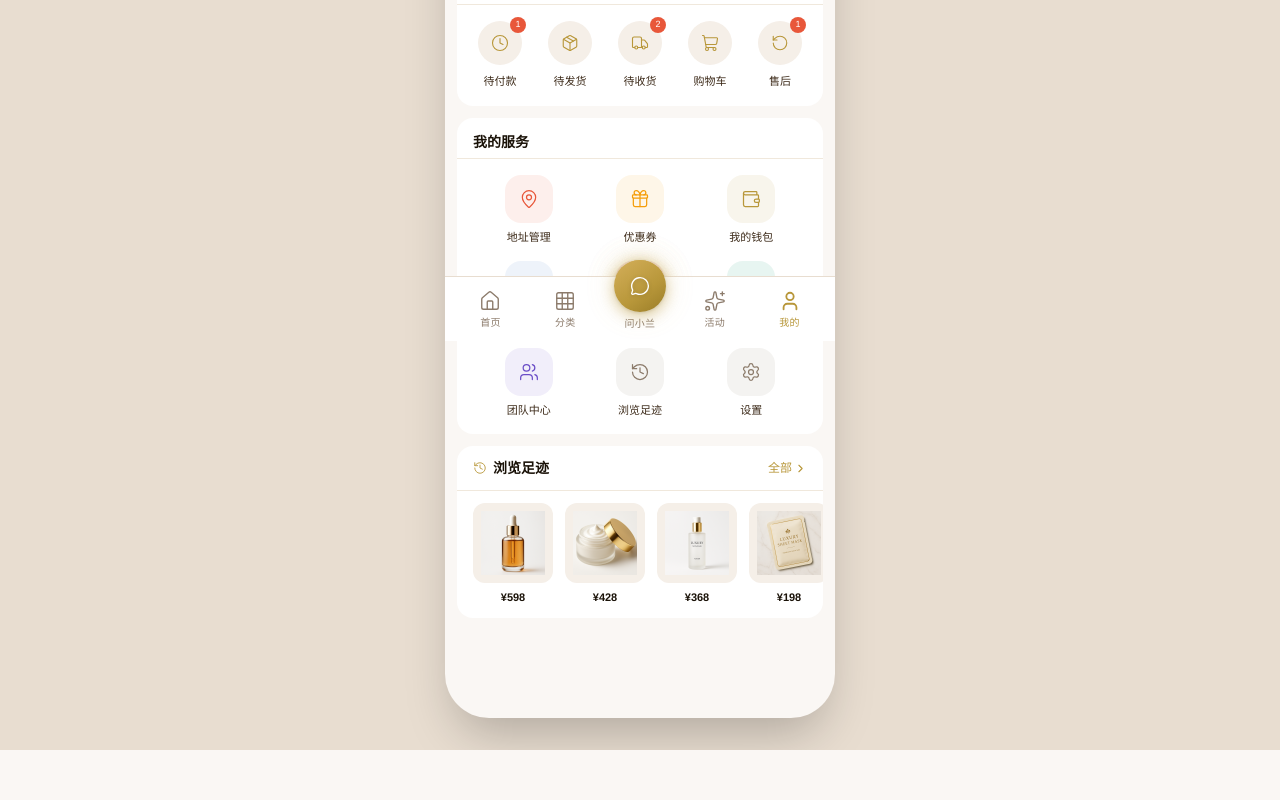
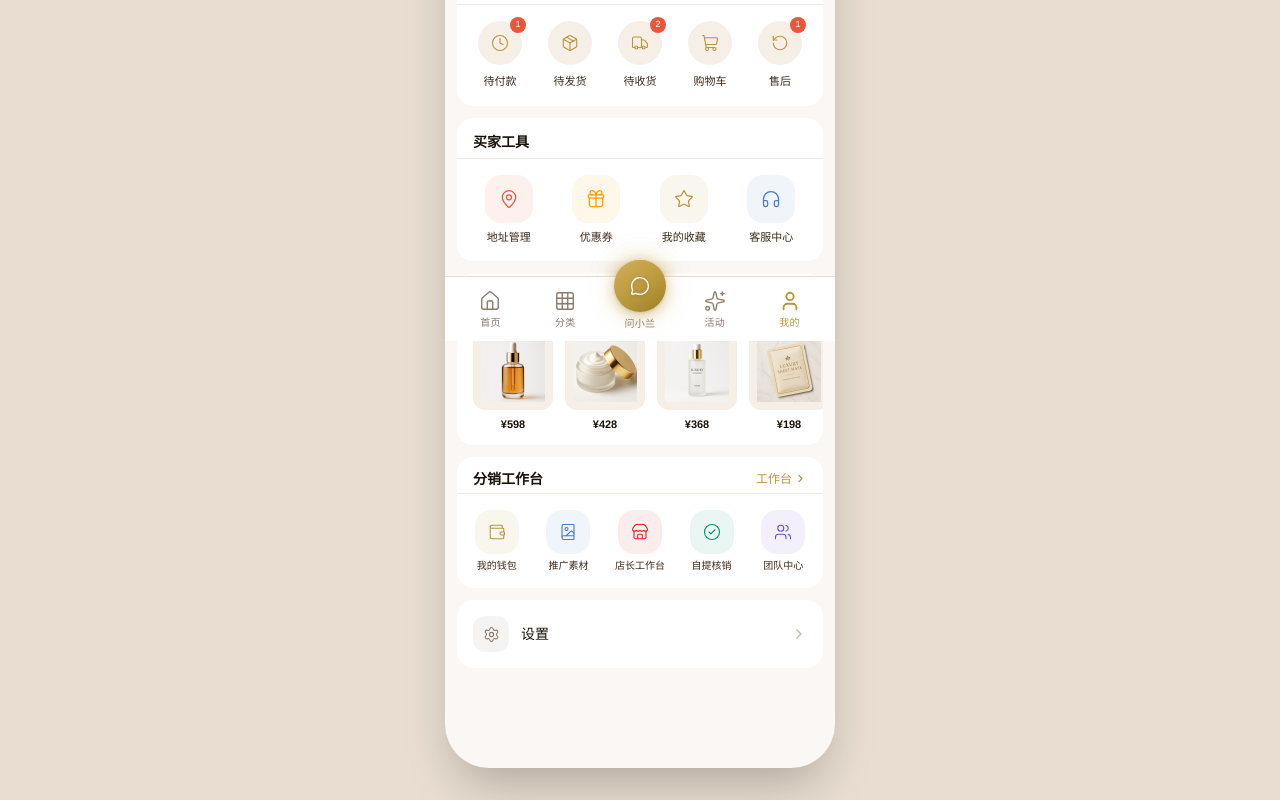
Before and after one commit to 315fang/cloud-mp-qianduan, a Next.js app: page /profile in a window 1280 px wide. Shown: the part 459-1259 px from the top of the page. Before the commit the page ends 1209 px from the top, so only its background shows below. Built offline with nearby package versions, Linux system fonts and the light colour scheme.

Commit message:
feat: refactor profile page services into buyer and distributor sections
Co-authored-by: 王飞 <192938845+315fang@users.noreply.github.com>

```diff
--- a/src/app/profile/page.tsx
+++ b/src/app/profile/page.tsx
@@ -20,6 +20,8 @@ import {
   Wallet,
   BookImage,
   History,
+  Headphones,
+  Star,
 } from "lucide-react";
 import PhoneFrame from "@/components/PhoneFrame";
 import BottomNav from "@/components/BottomNav";
@@ -39,16 +41,21 @@ const orderTabs = [
   { label: "售后", icon: RotateCcw, href: "/orders/refund/list", badge: "1" },
 ];
 
-const serviceItems = [
-  { icon: MapPin, label: "地址管理", href: "/profile/address", color: "#E8573A" },
-  { icon: Gift, label: "优惠券", href: "/profile/coupons", color: "#F59E0B" },
-  { icon: Wallet, label: "我的钱包", href: "/distributor/wallet", color: "#B8973A" },
-  { icon: BookImage, label: "推广素材", href: "/distributor/materials", color: "#4A7CC7" },
-  { icon: Store, label: "店长工作台", href: "/distributor/manager", color: "#DC2626" },
-  { icon: CheckCircle2, label: "自提核销", href: "/distributor/pickup-verify", color: "#059669" },
-  { icon: Users, label: "团队中心", href: "/distributor/team", color: "#6B4EC7" },
-  { icon: History, label: "浏览足迹", href: "/profile/history", color: "#8C7B6B" },
-  { icon: Settings, label: "设置", href: "/profile/settings", color: "#8C7B6B" },
+// 买家工具区
+const buyerServices = [
+  { icon: MapPin,    label: "地址管理", href: "/profile/address",           color: "#E8573A" },
+  { icon: Gift,      label: "优惠券",   href: "/profile/coupons",            color: "#F59E0B" },
+  { icon: Star,      label: "我的收藏", href: "/profile/favorites",          color: "#B8973A" },
+  { icon: Headphones,label: "客服中心", href: "/profile/customer-service",   color: "#4A7CC7" },
+];
+
+// 分销工作区
+const distributorServices = [
+  { icon: Wallet,       label: "我的钱包",   href: "/distributor/wallet",         color: "#B8973A" },
+  { icon: BookImage,    label: "推广素材",   href: "/distributor/materials",      color: "#4A7CC7" },
+  { icon: Store,        label: "店长工作台", href: "/distributor/manager",        color: "#DC2626" },
+  { icon: CheckCircle2, label: "自提核销",   href: "/distributor/pickup-verify",  color: "#059669" },
+  { icon: Users,        label: "团队中心",   href: "/distributor/team",           color: "#6B4EC7" },
 ];
 
 export default function ProfilePage() {
@@ -167,15 +174,15 @@ export default function ProfilePage() {
           </div>
         </div>
 
-        {/* 我的服务 */}
+        {/* 买家工具 */}
         <div className="bg-white rounded-2xl overflow-hidden">
           <div className="px-4 pt-3 pb-1 border-b border-[#F0E8DC]">
-            <span className="text-sm font-bold text-[#1A1208]">我的服务</span>
+            <span className="text-sm font-bold text-[#1A1208]">买家工具</span>
           </div>
-          <div className="grid grid-cols-3 gap-y-4 px-4 py-4">
-            {serviceItems.map(({ icon: Icon, label, href, color }) => (
+          <div className="grid grid-cols-4 gap-y-4 px-2 py-4">
+            {buyerServices.map(({ icon: Icon, label, href, color }) => (
               <Link key={label} href={href} className="flex flex-col items-center gap-1.5">
-                <div className="relative w-12 h-12 rounded-2xl flex items-center justify-center" style={{ backgroundColor: `${color}18` }}>
+                <div className="w-12 h-12 rounded-2xl flex items-center justify-center" style={{ backgroundColor: `${color}15` }}>
                   <Icon size={20} strokeWidth={1.5} style={{ color }} />
                 </div>
                 <span className="text-[11px] text-[#3D2B1A] font-medium text-center">{label}</span>
@@ -184,7 +191,7 @@ export default function ProfilePage() {
           </div>
         </div>
 
-        {/* 浏览足迹 */}
+        {/* 浏览足迹 — 紧跟买家工具下方，逻辑归属一致 */}
         <div className="bg-white rounded-2xl overflow-hidden">
           <div className="flex items-center justify-between px-4 py-3 border-b border-[#F0E8DC]">
             <div className="flex items-center gap-1.5">
@@ -207,6 +214,39 @@ export default function ProfilePage() {
           </div>
         </div>
 
+        {/* 分销工作台 — 独立分区，与买家工具视觉隔离 */}
+        <div className="bg-white rounded-2xl overflow-hidden">
+          <div className="flex items-center justify-between px-4 pt-3 pb-1 border-b border-[#F0E8DC]">
+            <span className="text-sm font-bold text-[#1A1208]">分销工作台</span>
+            <Link href="/distributor/manager" className="flex items-center gap-0.5 text-[12px] text-[#B8973A]">
+              工作台 <ChevronRight size={13} />
+            </Link>
+          </div>
+          <div className="grid grid-cols-5 gap-y-4 px-1 py-4">
+            {distributorServices.map(({ icon: Icon, label, href, color }) => (
+              <Link key={label} href={href} className="flex flex-col items-center gap-1.5">
+                <div className="w-11 h-11 rounded-2xl flex items-center justify-center" style={{ backgroundColor: `${color}15` }}>
+                  <Icon size={18} strokeWidth={1.5} style={{ color }} />
+                </div>
+                <span className="text-[10px] text-[#3D2B1A] font-medium text-center leading-tight">{label}</span>
+              </Link>
+            ))}
+          </div>
+        </div>
+
+        {/* 设置 — 独立列表行，系统级操作不混入功能区 */}
+        <div className="bg-white rounded-2xl overflow-hidden">
+          <Link href="/profile/settings" className="flex items-center justify-between px-4 py-4">
+            <div className="flex items-center gap-3">
+              <div className="w-9 h-9 rounded-xl bg-[#8C7B6B15] flex items-center justify-center">
+                <Settings size={17} strokeWidth={1.5} className="text-[#8C7B6B]" />
+              </div>
+              <span className="text-sm text-[#1A1208]">设置</span>
+            </div>
+            <ChevronRight size={16} className="text-[#C8BAA8]" />
+          </Link>
+        </div>
+
         <div className="pb-2" />
       </div>
 
```
